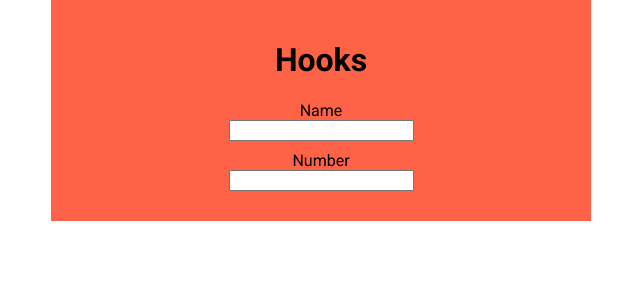
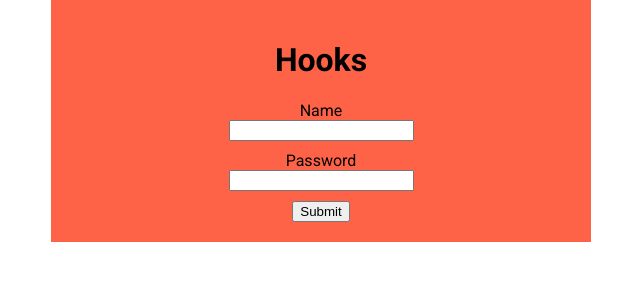
Before and after one commit to trayhorn/react-practice, a React (Create React App) app: page / in a window 1280 px wide. Shown: the top 300 px of the page, without its empty margins (319-959 px from the left). Built offline with nearby package versions, Linux system fonts and the light colour scheme; the HTML template or start-up script is replaced by a standard one.

Commit message:
practice

```diff
--- a/src/App.js
+++ b/src/App.js
@@ -1,34 +1,45 @@
-import { useState } from 'react';
+import { useState, useEffect } from 'react';
 import './App.css';
+import Form from './components/Form/Form';
 
 
 export default function App() {
-  const [name, setName] = useState('');
 
+  const [username, setUsername] = useState('');
+  const [password, setPassword] = useState('');
 
+  const handleChangeUsername = e => {
+    setUsername(e.target.value);
+  }
 
-  const nameChange = event => {
-    setName(event.target.value);
+  const handleChangePassword = e => {
+    setPassword(e.target.value);
   }
+
 
   return (
     <div className='container'>
       <h1>Hooks</h1>
-      <form autoComplete='off'>
+      <form>
         <label>
-          <span>Name</span>
+          Name
           <input
-            type='text'
-            name='username'
-            onChange={nameChange}
-            value={name}
+            name="username"
+            type="text"
+            value={username}
+            onChange={handleChangeUsername}
           />
         </label>
-        <br />
         <label>
-          <span>Number</span>
-          <input type='phone' name='number'/>
+          Password
+          <input
+            name="password"
+            type="password"
+            value={password}
+            onChange={handleChangePassword}
+          />
         </label>
+        <button>Submit</button>
       </form>
     </div>
   )
```
Also changed, not shown: src/components/Form/Form.js (added), src/components/Form/Form.module.css (added), src/components/smth.js (added).
